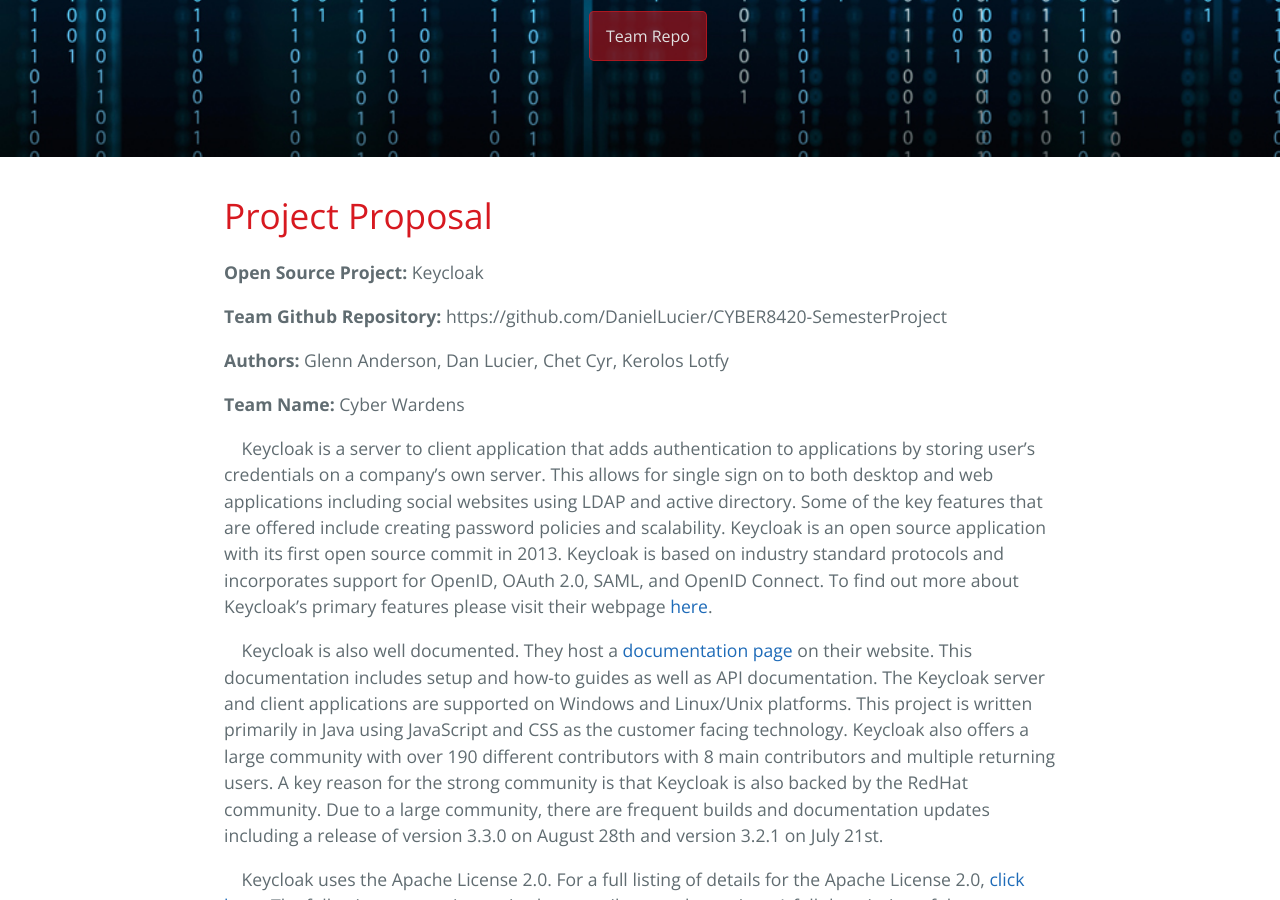
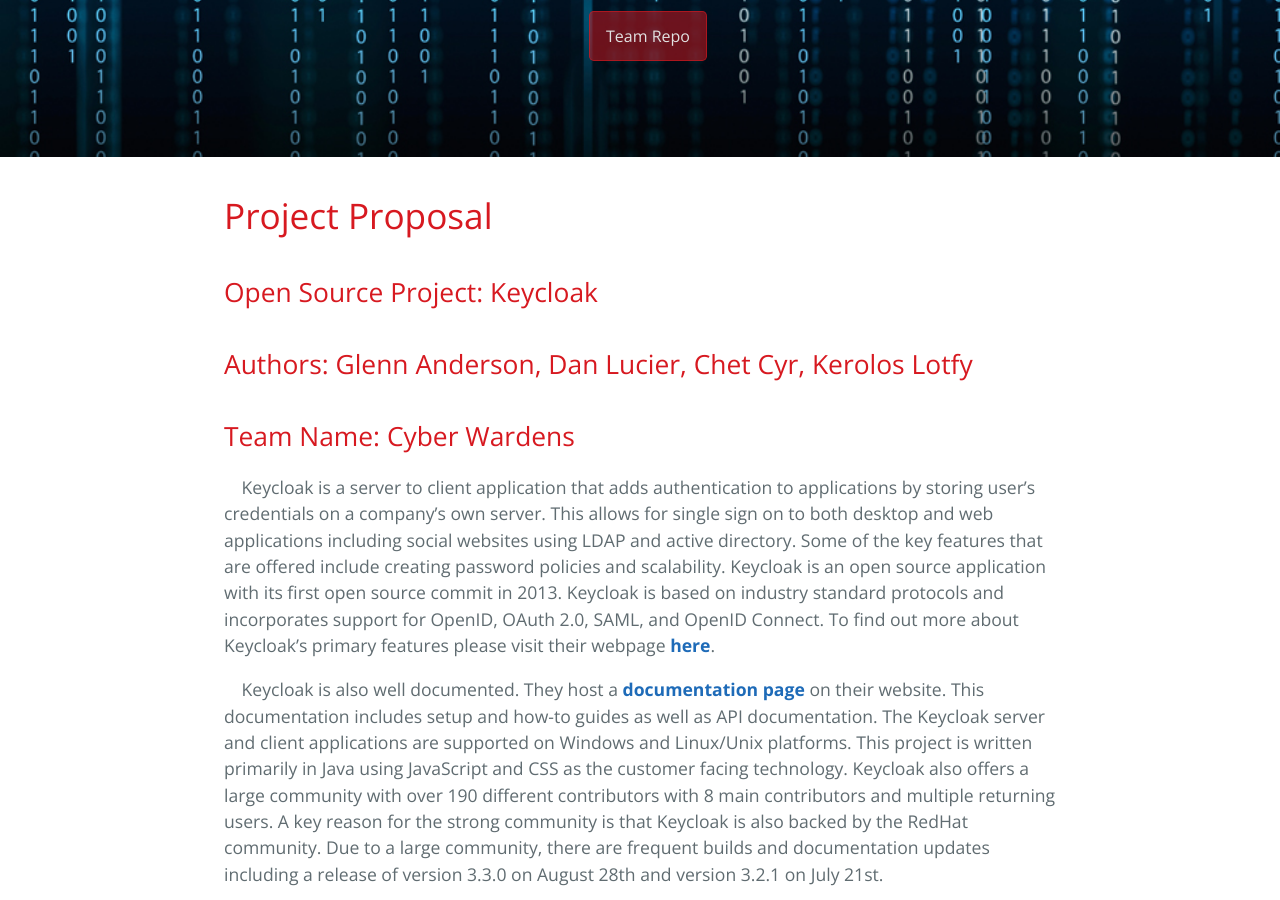
Before and after one commit to DanielLucier/CYBER8420-SemesterProject, a Jekyll site: the page built from index.md, in a window 1280 px wide and 900 px high, scrolled down 354 px. Built offline with Jekyll 4.4.1, drawn with Linux system fonts in a browser that asks for light colours.

Commit message:
Update index.md

```diff
--- a/index.md
+++ b/index.md
@@ -5,19 +5,21 @@ description: CYBR 8420 Project Proposal
 ---
 Project Proposal
 ================
-**Open Source Project:** Keycloak
 
-**Team Github Repository:** https://github.com/DanielLucier/CYBER8420-SemesterProject
+Open Source Project: Keycloak
+------------------------------
 
-**Authors:** Glenn Anderson, Dan Lucier, Chet Cyr, Kerolos Lotfy
+Authors: Glenn Anderson, Dan Lucier, Chet Cyr, Kerolos Lotfy
+-------------------------------------------------------------
 
-**Team Name:** Cyber Wardens
+Team Name: Cyber Wardens
+------------------------
 
-&emsp;Keycloak is a server to client application that adds authentication to applications by storing user's credentials on a company's own server. This allows for single sign on to both desktop and web applications including social websites using LDAP and active directory. Some of the key features that are offered include creating password policies and scalability. Keycloak is an open source application with its first open source commit in 2013. Keycloak is based on industry standard protocols and incorporates support for OpenID, OAuth 2.0, SAML, and OpenID Connect. To find out more about Keycloak’s primary features please visit their webpage <a href=" http://www.keycloak.org/about.html">here</a>.
+&emsp;Keycloak is a server to client application that adds authentication to applications by storing user's credentials on a company's own server. This allows for single sign on to both desktop and web applications including social websites using LDAP and active directory. Some of the key features that are offered include creating password policies and scalability. Keycloak is an open source application with its first open source commit in 2013. Keycloak is based on industry standard protocols and incorporates support for OpenID, OAuth 2.0, SAML, and OpenID Connect. To find out more about Keycloak’s primary features please visit their webpage <a href=" http://www.keycloak.org/about.html"><strong>here</strong></a>.
 
-&emsp;Keycloak is also well documented. They host a<a href="http://www.keycloak.org/documentation.html"> documentation page</a> on their website. This documentation includes setup and how-to guides as well as API documentation. The Keycloak server and client applications are supported on Windows and Linux/Unix platforms. This project is written primarily in Java using JavaScript and CSS as the customer facing technology. Keycloak also offers a large community with over 190 different contributors with 8 main contributors and multiple returning users. A key reason for the strong community is that Keycloak is also backed by the RedHat community. Due to a large community, there are frequent builds and documentation updates including a release of version 3.3.0 on August 28th and version 3.2.1 on July 21st.
+&emsp;Keycloak is also well documented. They host a <a href="http://www.keycloak.org/documentation.html"><strong>documentation page</strong></a> on their website. This documentation includes setup and how-to guides as well as API documentation. The Keycloak server and client applications are supported on Windows and Linux/Unix platforms. This project is written primarily in Java using JavaScript and CSS as the customer facing technology. Keycloak also offers a large community with over 190 different contributors with 8 main contributors and multiple returning users. A key reason for the strong community is that Keycloak is also backed by the RedHat community. Due to a large community, there are frequent builds and documentation updates including a release of version 3.3.0 on August 28th and version 3.2.1 on July 21st.
 
-&emsp;Keycloak uses the Apache License 2.0. For a full listing of details for the Apache License 2.0,<a href="https://www.apache.org/licenses/LICENSE-2.0"> click here</a>. The following process is required to contribute to the project. A full description of the process may be found<a href="https://github.com/keycloak/keycloak/blob/master/misc/HackingOnKeycloak.md"> here</a>.
+&emsp;Keycloak uses the Apache License 2.0. For a full listing of details for the Apache License 2.0, <a href="https://www.apache.org/licenses/LICENSE-2.0"><strong>click here</strong></a>. The following process is required to contribute to the project. A full description of the process may be found <a href="https://github.com/keycloak/keycloak/blob/master/misc/HackingOnKeycloak.md"><strong>here</strong></a>.
 
 Here's a quick check list for a good pull request (PR):
 <ul>
@@ -32,7 +34,7 @@ Here's a quick check list for a good pull request (PR):
 </ul>
 Once you're happy with your changes, go to GitHub and create a PR to the master branch.
 
-&emsp;As a contributor, one must first discuss any suggested changes with the developer mailing list and follow defined procedures to update the database schema and perform tests using testsuite. The Keycloak community does not enforce a specific coding style in their work, but they do recommend following the code style used by WildFly. A<a href="https://developer.jboss.org/wiki/ImportFormattingRules?_sscc=t"> how-to guide</a> for importing these formatting rules is available.
+&emsp;As a contributor, one must first discuss any suggested changes with the developer mailing list and follow defined procedures to update the database schema and perform tests using testsuite. The Keycloak community does not enforce a specific coding style in their work, but they do recommend following the code style used by WildFly. A <a href="https://developer.jboss.org/wiki/ImportFormattingRules?_sscc=t"><strong>how-to guide</strong></a> for importing these formatting rules is available.
 
 &emsp;Due to the maturity of Keycloak, there have been many opened and closed issues. Keycloak offers multiple locations where issues can be documented. This includes the Github project and a secondary JIRA website for tracking the issues and feature requests. Currently, there are 42 open issues and over 4,000 closed issues on Github. Among those issues are security bugs that have been resolved (i.e.: XSS defense and integration with active directory).
 
```
